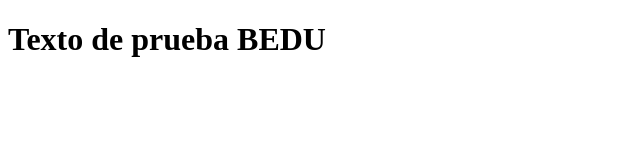
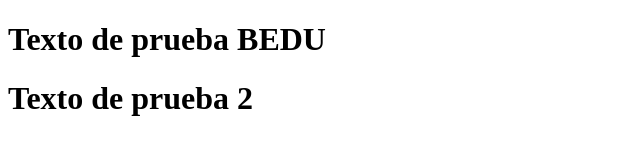
Before and after one commit to Drivas93/testBedu, a plain HTML site: page index.html in a window 1280 px wide. Shown: the whole page, without its empty margins (0-640 px from the left). Drawn offline with Linux system fonts and the light colour scheme.

Commit message:
se corrigio bug de iniciode repositorio

```diff
--- a/index.html
+++ b/index.html
@@ -8,5 +8,6 @@
 </head>
 <body>
     <h1>Texto de prueba BEDU</h1>
+    <h1>Texto de prueba 2</h1>
 </body>
 </html>
```
